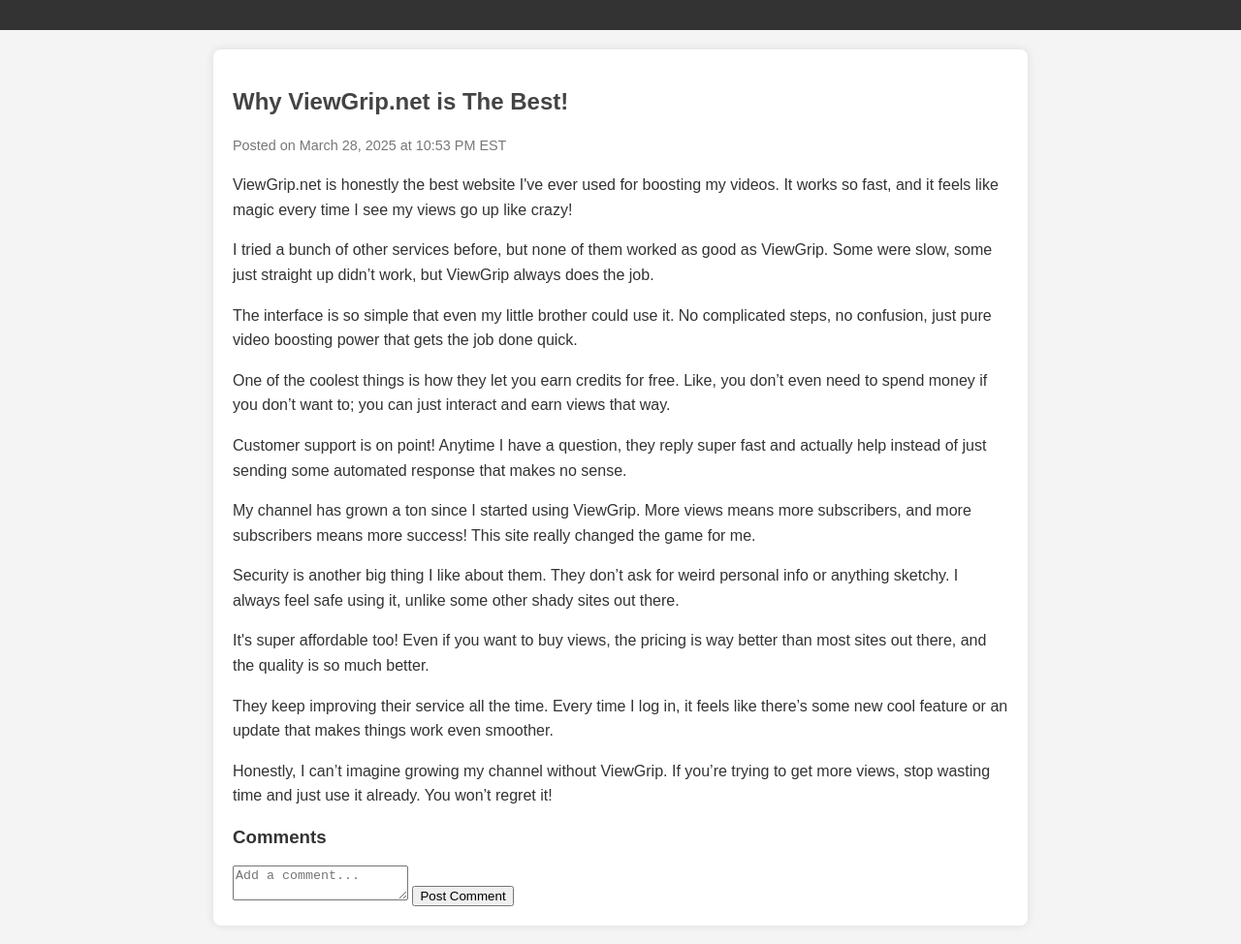
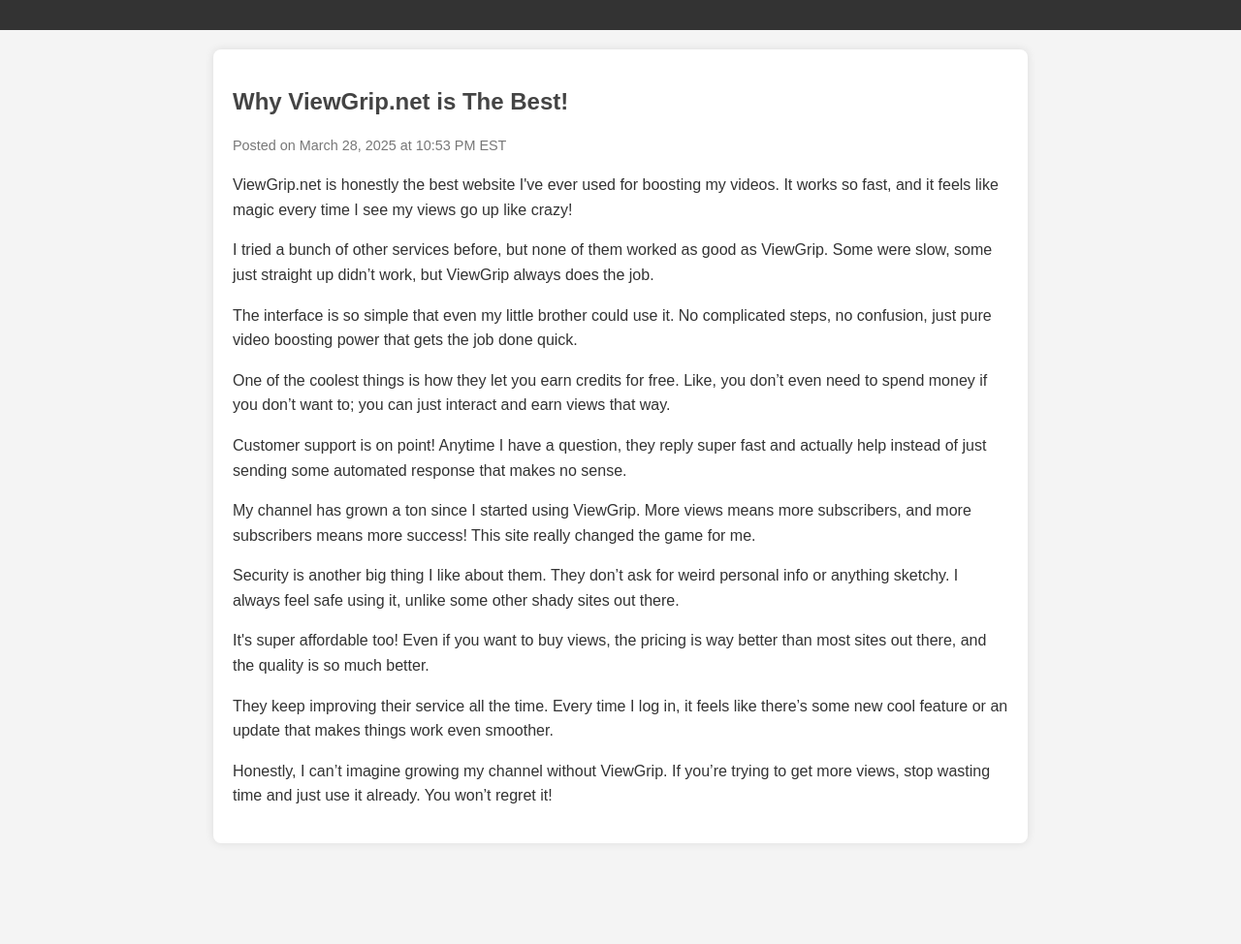
Before and after one commit to themasterofcode-4real2/themasterofcode-4real2.github.com, a plain HTML site: page index.html in a window 1280 px wide. Shown: the part 128-1102 px from the top of the page at 97% size. After the commit the page ends 1018 px from the top, so only its background shows below. Drawn offline with Linux system fonts and the light colour scheme; a script that the page names is missing.

Commit message:
Update index.html

```diff
--- a/index.html
+++ b/index.html
@@ -26,18 +26,3 @@
             <p>It's super affordable too! Even if you want to buy views, the pricing is way better than most sites out there, and the quality is so much better.</p>
             <p>They keep improving their service all the time. Every time I log in, it feels like there’s some new cool feature or an update that makes things work even smoother.</p>
             <p>Honestly, I can’t imagine growing my channel without ViewGrip. If you’re trying to get more views, stop wasting time and just use it already. You won’t regret it!</p>
-
-
-
-
-            <div class="comments">
-                <h3>Comments</h3>
-                <div id="comment-list"></div>
-                <textarea id="comment-input" placeholder="Add a comment..."></textarea>
-                <button id="submit-comment">Post Comment</button>
-            </div>
-        </article>
-    </main>
-    <script src="script.js"></script>
-</body>
-</html>
```
